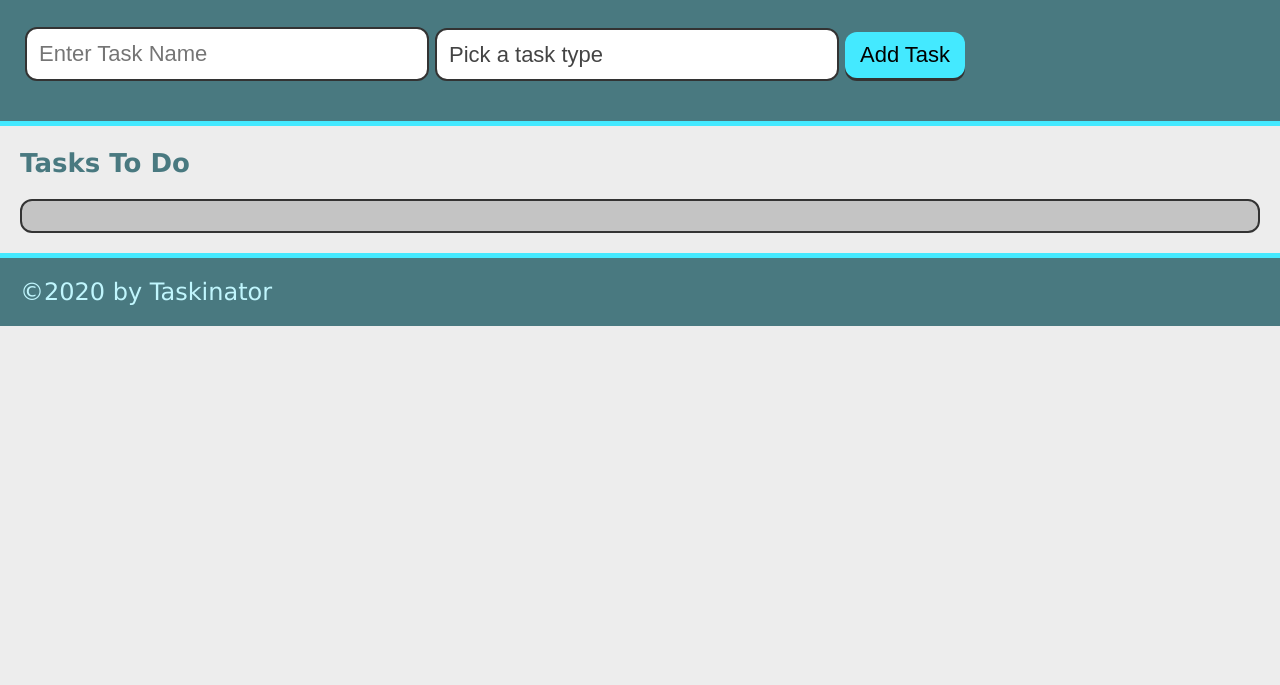
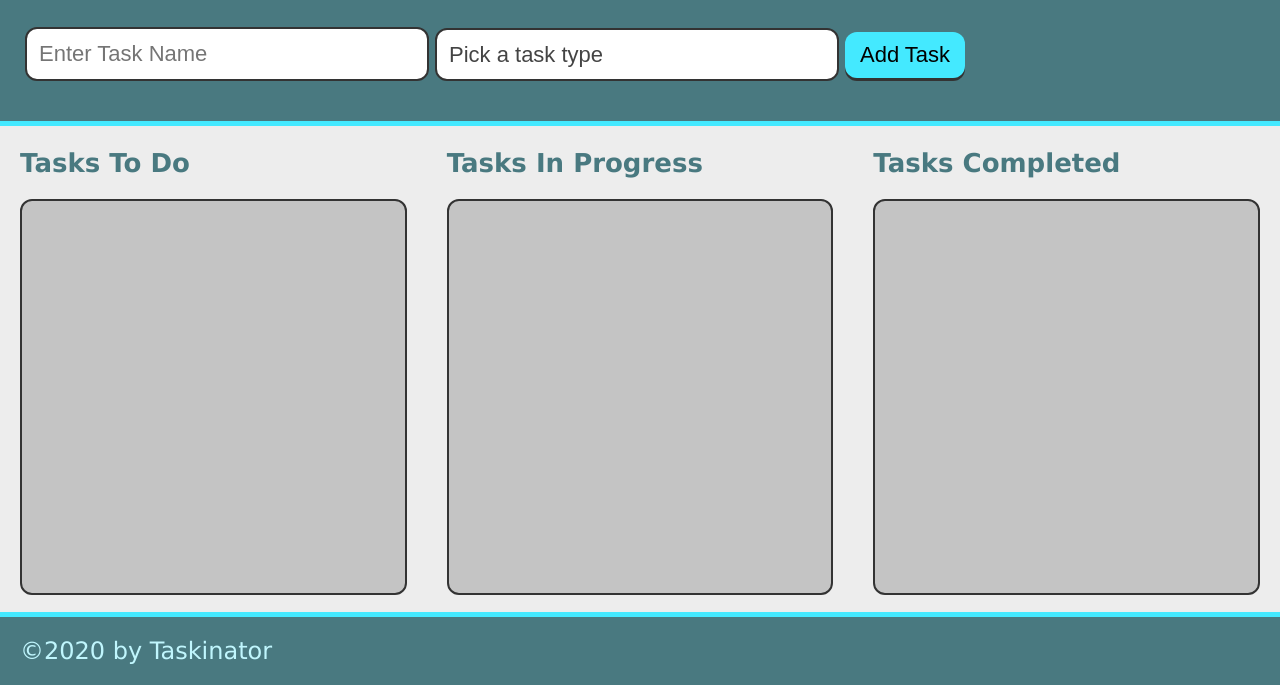
Before and after one commit to Jacee94/taskinator, a plain HTML site: page index.html in a window 1280 px wide. Shown: the part 115-800 px from the top of the page. Drawn offline with Linux system fonts and the light colour scheme.

Commit message:
fixed css flexbox issues

```diff
--- a/assets/css/style.css
+++ b/assets/css/style.css
@@ -57,6 +57,13 @@ form input {
 form .form-group {
   margin: 10px 6px 10px 0;
   flex: 1;
+}
+
+main {
+  display: flex;
+  flex-wrap: wrap;
+  flex: 1;
+  padding: 0 0 20px 0;
 }
 
 footer {
--- a/index.html
+++ b/index.html
@@ -42,11 +42,30 @@
 
     <main>
 
+        <!-- Tasks To Do -->
         <section class ="task-list-wrapper">
 
             <h2 class="list-title">Tasks To Do</h2>
 
             <ul class="task-list" id="tasks-to-do"></ul>
+
+        </section>
+
+        <!-- Tasks In Progress -->
+        <section class="task-list-wrapper">
+
+            <h2 class="list-title">Tasks In Progress</h2>
+
+            <ul class="task-list" id="tasks-in-progress"></ul>
+
+        </section>
+
+        <!-- Tasks Completed -->
+        <section class="task-list-wrapper">
+
+            <h2 class="list-title">Tasks Completed</h2>
+
+            <ul class="task-list" id="tasks-completed"></ul>
 
         </section>
 
```
